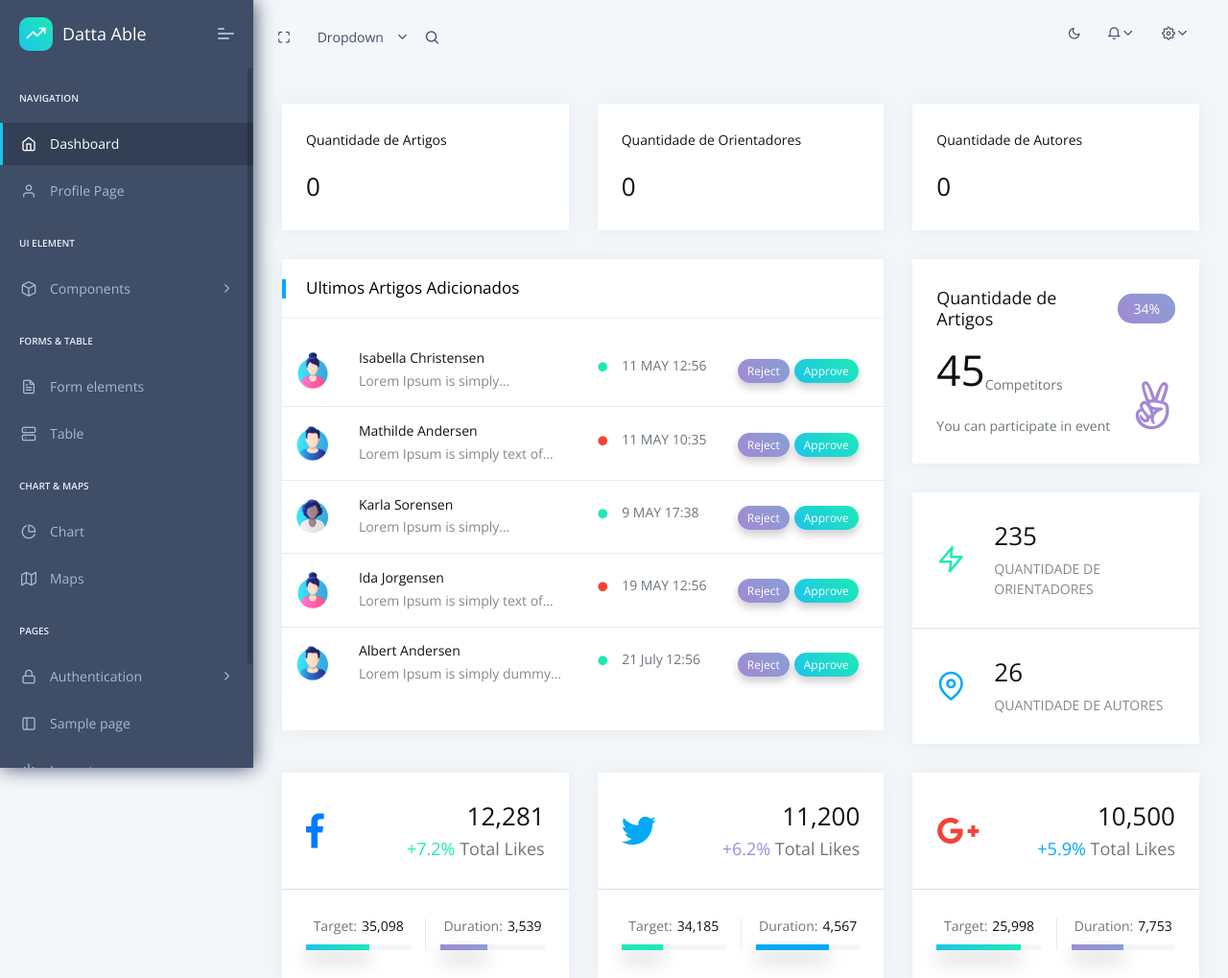
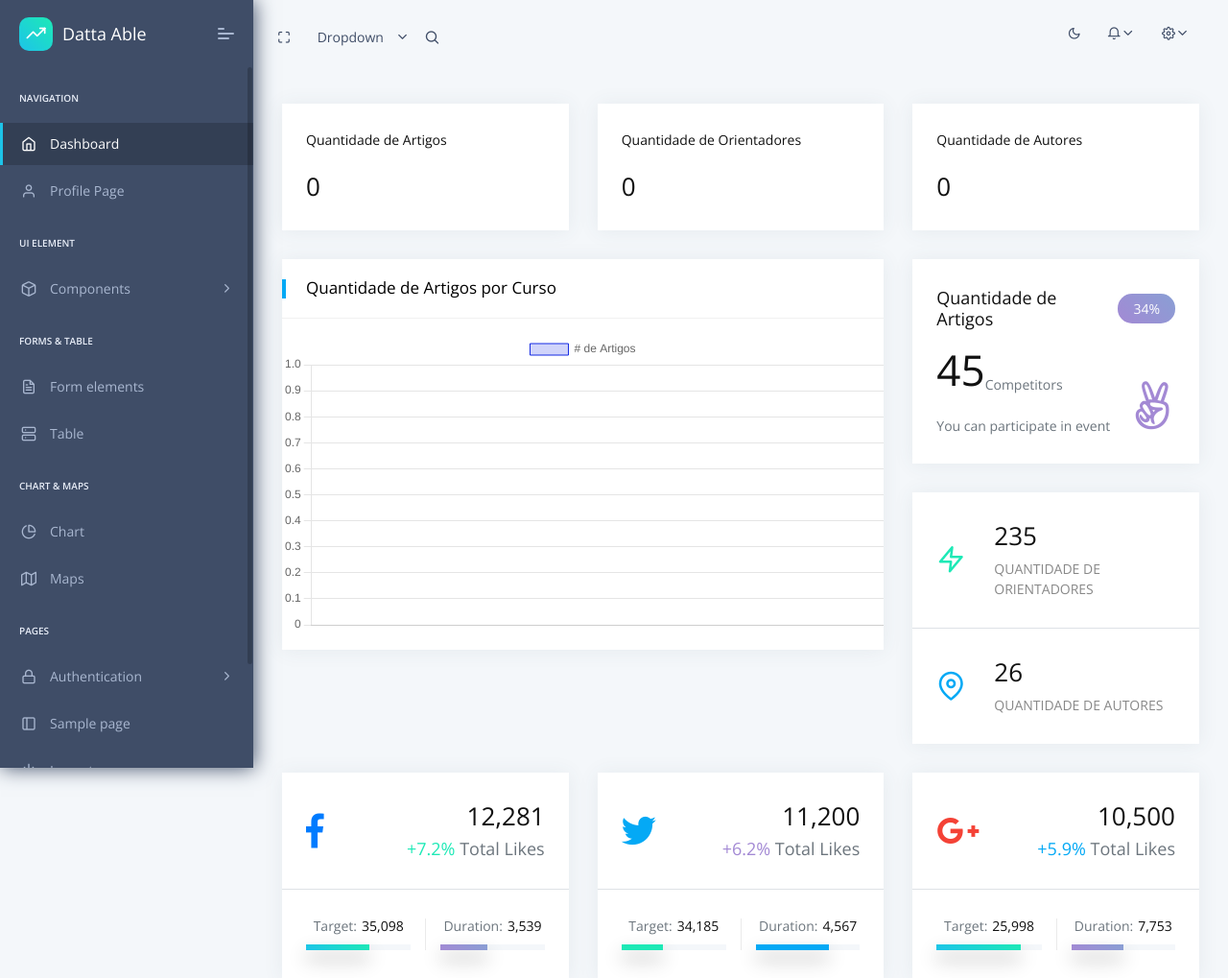
Before and after one commit to YanSardinha/ArtDash, a Django app: page / in a window 1280 px wide. Shown: the top 1019 px of the page at 96% size. Run offline with Django 3.2, Linux system fonts and the light colour scheme; the visitor is signed in with stand-in values (Sample User, id 1); data that the repository does not hold is empty; some libraries are stand-ins or nearby versions.

Commit message:
feat: :sparkles: Grafico de Artigos por Curso no index.html
Criado as views, js e funcoes no chart.js para a geracao do grafico de qt de artigos por curso

```diff
--- a/apps/home/urls.py
+++ b/apps/home/urls.py
@@ -14,6 +14,7 @@ urlpatterns = [
     path('lista_orientadores', views.lista_orientadores, name='lista_orientadores'),
     path('quantidade_artigos', views.relatorio_quantidade_de_artigos, name='relatorio_quantidade_de_artigos'),
     path('quantidade_autores', views.relatorio_quantidade_de_autores, name='relatorio_quantidade_de_autores'),
+    path('relatorio_artigos_por_curso', views.relatorio_artigos_por_curso, name='relatorio_artigos_por_curso'),
     # Matches any html file
     re_path(r'^.*\.*', views.pages, name='pages'),
 
--- a/apps/home/views.py
+++ b/apps/home/views.py
@@ -47,6 +47,25 @@ def relatorio_artigos_por_orientador(request):
 
     data_json = {'data': list(relatorio.values()), 'labels': list(relatorio.keys())}
     return JsonResponse(data_json)
+
+
+def relatorio_artigos_por_curso(request):
+    # Agrupa os artigos por orientador e conta quantos artigos cada orientador tem
+    data = dw_artigos.objects.values('curso').annotate(num_artigos=Count('curso'))
+
+    # Converte os dados para o formato necessário para o gráfico
+    cursos = [item['curso'] for item in data]
+    num_artigos = [item['num_artigos'] for item in data]
+
+    # Cria um dicionário para armazenar os dados
+    context = {
+        'cursos': cursos,
+        'num_artigos': num_artigos,
+    }
+
+    # Retorna os dados como JSON
+    return JsonResponse(context)
+
 
 @login_required(login_url="/login/")
 def index(request):
--- a/apps/static/assets/plugins/chart-morris/js/chartjs.js
+++ b/apps/static/assets/plugins/chart-morris/js/chartjs.js
@@ -48,3 +48,41 @@ function renderiza_artigos_por_orientador(url) {
       });
     });
 }
+
+
+function gera_grafico_qt_artigos_curso(url) {
+  fetch(url, {
+    method: "get",
+  })
+    .then(function (result) {
+      return result.json();
+    })
+    .then(function (data) {
+      const ctx = document
+        .getElementById("quantidade_artigos_curso")
+        .getContext("2d");
+      var cores_quantidade_artigos_curso = gera_cor((qtd = 12));
+      const   myChart = new Chart(ctx, {
+        type: "bar",
+        data: {
+          labels: data.num_artigos,
+          datasets: [
+            {
+              label: 'Quantidade de Artigos',
+              data: data.data,
+              backgroundColor: cores_quantidade_artigos_curso[0],
+              borderColor: cores_quantidade_artigos_curso[1],
+              borderWidth: 1,
+            },
+          ],
+        },
+        options: {
+          scales: {
+            y: {
+              beginAtZero: true,
+            },
+          },
+        },
+      });
+    });
+}
--- a/apps/templates/home/index.html
+++ b/apps/templates/home/index.html
@@ -6,7 +6,14 @@
 {% block stylesheets %}{% endblock stylesheets %}
 
 {% block content %}
-
+<style>
+  #quantidade_artigos_curso {
+    width: 100%;
+    height: 100%;
+}
+</style>
+<script src="https://cdn.jsdelivr.net/npm/chart.js"></script>
+<script src="{{ ASSETS_ROOT }}/plugins/chart-morris/js/chartjs.js"></script>
 <!-- [ Main Content ] start -->
 <div class="pcoded-main-container">
   <div class="pcoded-wrapper">
@@ -20,7 +27,7 @@
           <div class="page-wrapper">
             <!-- [ Main Content ] start -->
             <div class="row">
-              <!--[ daily sales section ] start-->
+              <!--[ Quantidade de Artigos ] start-->
               <div class="col-md-6 col-xl-4">
                 <div class="card daily-sales">
                   <div class="card-block">
@@ -33,8 +40,8 @@
                   </div>
                 </div>
               </div>
-              <!--[ daily sales section ] end-->
-              <!--[ Monthly  sales section ] starts-->
+              <!--[ Quantidade de Artigos ] end-->
+              <!--[ Quantidade de Orientadores ] starts-->
               <div class="col-md-6 col-xl-4">
                 <div class="card Monthly-sales">
                   <div class="card-block">
@@ -47,8 +54,8 @@
                   </div>
                 </div>
               </div>
-              <!--[ Monthly  sales section ] end-->
-              <!--[ year  sales section ] starts-->
+              <!--[ Quantidade de Orientadores ] end-->
+              <!--[ Quantidade de Autores ] starts-->
               <div class="col-md-12 col-xl-4">
                 <div class="card yearly-sales">
                   <div class="card-block">
@@ -61,100 +68,15 @@
                   </div>
                 </div>
               </div>
-              <!--[ year  sales section ] end-->
+              <!--[ Quantidade de Autores ] end-->
               <!--[ Recent Users ] start-->
               <div class="col-xl-8 col-md-6">
                 <div class="card Recent-Users">
                   <div class="card-header">
-                    <h5>Ultimos Artigos Adicionados</h5>
+                    <h5>Quantidade de Artigos por Curso</h5>
                   </div>
                   <div class="card-block px-0 py-3">
-                    <div class="table-responsive">
-                      <table class="table table-hover">
-                        <tbody>
-                          <tr class="unread">
-                            <td><img class="rounded-circle" style="width:40px;"
-                                src="{{ ASSETS_ROOT }}/images/user/avatar-1.jpg" alt="activity-user">
-                            </td>
-                            <td>
-                              <h6 class="mb-1">Isabella Christensen</h6>
-                              <p class="m-0">Lorem Ipsum is simply…</p>
-                            </td>
-                            <td>
-                              <h6 class="text-muted"><i class="fas fa-circle text-c-green f-10 m-r-15"></i>11
-                                MAY 12:56</h6>
-                            </td>
-                            <td><a href="#!" class="label theme-bg2 text-white f-12">Reject</a><a href="#!"
-                                class="label theme-bg text-white f-12">Approve</a>
-                            </td>
-                          </tr>
-                          <tr class="unread">
-                            <td><img class="rounded-circle" style="width:40px;"
-                                src="{{ ASSETS_ROOT }}/images/user/avatar-2.jpg" alt="activity-user">
-                            </td>
-                            <td>
-                              <h6 class="mb-1">Mathilde Andersen</h6>
-                              <p class="m-0">Lorem Ipsum is simply text of…</p>
-                            </td>
-                            <td>
-                              <h6 class="text-muted"><i class="fas fa-circle text-c-red f-10 m-r-15"></i>11 MAY
-                                10:35</h6>
-                            </td>
-                            <td><a href="#!" class="label theme-bg2 text-white f-12">Reject</a><a href="#!"
-                                class="label theme-bg text-white f-12">Approve</a>
-                            </td>
-                          </tr>
-                          <tr class="unread">
-                            <td><img class="rounded-circle" style="width:40px;"
-                                src="{{ ASSETS_ROOT }}/images/user/avatar-3.jpg" alt="activity-user">
-                            </td>
-                            <td>
-                              <h6 class="mb-1">Karla Sorensen</h6>
-                              <p class="m-0">Lorem Ipsum is simply…</p>
-                            </td>
-                            <td>
-                              <h6 class="text-muted"><i class="fas fa-circle text-c-green f-10 m-r-15"></i>9 MAY
-                                17:38</h6>
-                            </td>
-                            <td><a href="#!" class="label theme-bg2 text-white f-12">Reject</a><a href="#!"
-                                class="label theme-bg text-white f-12">Approve</a>
-                            </td>
-                          </tr>
-                          <tr class="unread">
-                            <td><img class="rounded-circle" style="width:40px;"
-                                src="{{ ASSETS_ROOT }}/images/user/avatar-1.jpg" alt="activity-user">
-                            </td>
-                            <td>
-                              <h6 class="mb-1">Ida Jorgensen</h6>
-                              <p class="m-0">Lorem Ipsum is simply text of…</p>
-                            </td>
-                            <td>
-                              <h6 class="text-muted f-w-300"><i class="fas fa-circle text-c-red f-10 m-r-15"></i>19 MAY
-                                12:56</h6>
-                            </td>
-                            <td><a href="#!" class="label theme-bg2 text-white f-12">Reject</a><a href="#!"
-                                class="label theme-bg text-white f-12">Approve</a>
-                            </td>
-                          </tr>
-                          <tr class="unread">
-                            <td><img class="rounded-circle" style="width:40px;"
-                                src="{{ ASSETS_ROOT }}/images/user/avatar-2.jpg" alt="activity-user">
-                            </td>
-                            <td>
-                              <h6 class="mb-1">Albert Andersen</h6>
-                              <p class="m-0">Lorem Ipsum is simply dummy…</p>
-                            </td>
-                            <td>
-                              <h6 class="text-muted"><i class="fas fa-circle text-c-green f-10 m-r-15"></i>21
-                                July 12:56</h6>
-                            </td>
-                            <td><a href="#!" class="label theme-bg2 text-white f-12">Reject</a><a href="#!"
-                                class="label theme-bg text-white f-12">Approve</a>
-                            </td>
-                          </tr>
-                        </tbody>
-                      </table>
-                    </div>
+                    <canvas id="quantidade_artigos_curso"></canvas>
                   </div>
                 </div>
               </div>
@@ -356,4 +278,55 @@
   });
 </script>
 
+<script type="text/javascript">
+var myChart;
+
+function atualizaGrafico() {
+    const url = "{% url 'relatorio_artigos_por_curso' %}";
+    fetch(url, {
+        method: "get",
+    })
+    .then(function (result) {
+        return result.json();
+    })
+    .then(function (data) {
+        const ctx = document
+            .getElementById("quantidade_artigos_curso")
+            .getContext("2d");
+        var cores_artigos_por_curso = gera_cor((qtd = 12));
+        if (myChart) {
+            myChart.destroy();
+        }
+        myChart = new Chart(ctx, {
+            type: "bar",
+            data: {
+                labels: data.cursos,
+                datasets: [
+                    {
+                        label: '# de Artigos',
+                        data: data.num_artigos,
+                        backgroundColor: cores_artigos_por_curso[0],
+                        borderColor: cores_artigos_por_curso[1],
+                        borderWidth: 1,
+                    },
+                ],
+            },
+            options: {
+                scales: {
+                    y: {
+                        beginAtZero: true,
+                    },
+                },
+            },
+        });
+    });
+}
+
+document.addEventListener('DOMContentLoaded', function() {
+    atualizaGrafico();
+});
+
+</script>
+
+
 {% endblock javascripts %}
```
